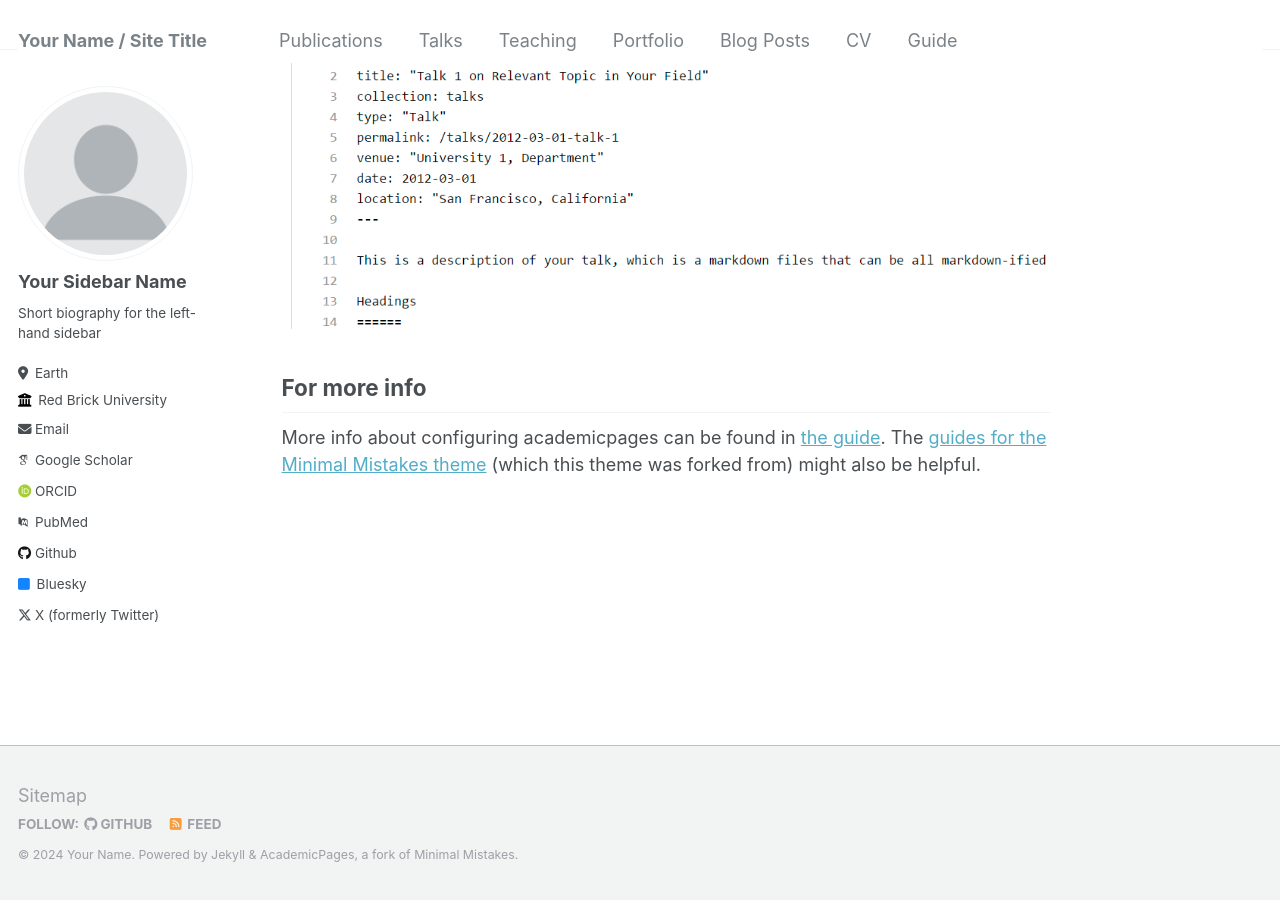
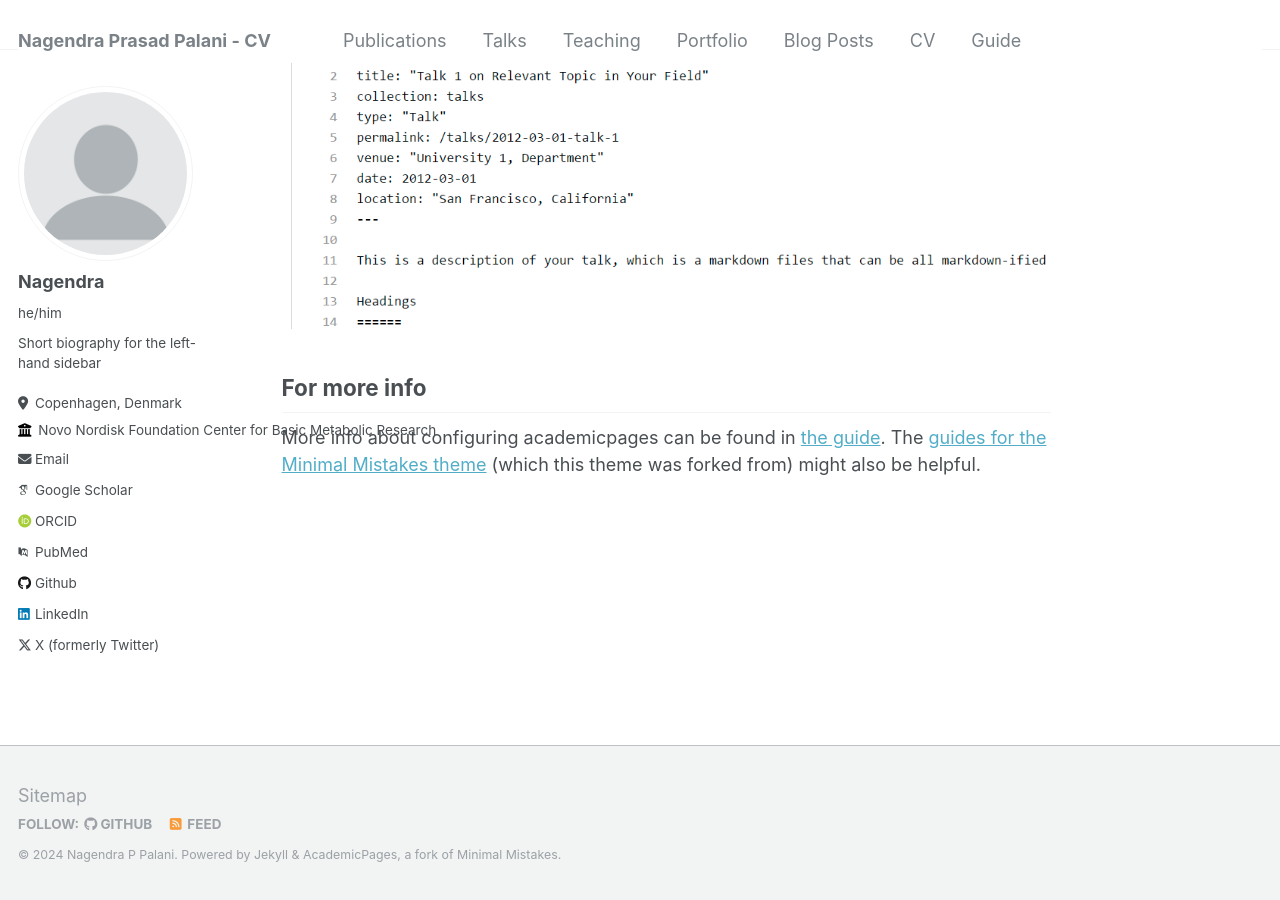
Before and after one commit to nagendrapalani/nagendrapalani.github.io, a Jekyll site: the page built from _pages/about.md, in a window 1280 px wide and 900 px high, scrolled down 2640 px. Built offline with Jekyll 4.4.1, drawn with Linux system fonts in a browser that asks for light colours; some web fonts are replaced.

Commit message:
Update _config.yml

```diff
--- a/_config.yml
+++ b/_config.yml
@@ -8,13 +8,13 @@
 
 # Basic Site Settings
 locale                   : "en-US"
-title                    : "Your Name / Site Title"
+title                    : "Nagendra Prasad Palani - CV"
 title_separator          : "-"
-name                     : &name "Your Name"
-description              : &description "personal description"
-url                      : https://academicpages.github.io # the base hostname & protocol for your site e.g. "https://mmistakes.github.io"
+name                     : &name "Nagendra P Palani"
+description              : &description "Rsearcher - human & microbial metabolism"
+url                      : https://nagendrapalani.github.io # the base hostname & protocol for your site e.g. "https://mmistakes.github.io"
 baseurl                  : "" # the subpath of your site, e.g. "/blog"
-repository               : "academicpages/academicpages.github.io"
+repository               : "nagendrapalani/nagendrapalani.github.io"
 
 # Site Author - The following control what appear as part of the author content on the side bar.
 #               If a field is blank the icon and link will not appear, otherwise it will be shown.
@@ -22,32 +22,32 @@ repository               : "academicpages/academicpages.github.io"
 author:
   # Biographic information
   avatar           : "profile.png"
-  name             : "Your Sidebar Name"
-  pronouns         : # example: "she/her"
+  name             : "Nagendra"
+  pronouns         : "he/him"
   bio              : "Short biography for the left-hand sidebar"
-  location         : "Earth"
-  employer         : "Red Brick University"
+  location         : "Copenhagen, Denmark"
+  employer         : "Novo Nordisk Foundation Center for Basic Metabolic Research"
   uri              : # URL
-  email            : "none@example.org"
+  email            : "nagendra.palani#sund.ku.dk"
 
   # Academic websites
   arxiv            : # URL - Update with the correct link to your profile
-  googlescholar    : "https://scholar.google.com/citations?user=PS_CX0AAAAAJ"
+  googlescholar    : "https://scholar.google.com/citations?user=v6kuWFkAAAAJ"
   impactstory      : # URL
-  orcid            : "http://orcid.org/yourorcidurl"
-  pubmed           : "https://www.ncbi.nlm.nih.gov/pubmed/?term=john+snow"
-  researchgate     : # URL
+  orcid            : "https://orcid.org/0000-0001-7701-8901"
+  pubmed           : "https://www.ncbi.nlm.nih.gov/pubmed/?term=palani+np"
+  protocols.io     : "https://www.protocols.io/researchers/nagendra-palani"
 
   # Repositories and software development
   bitbucket        : # Username - Update with your username on the site
   codepen          : # Username
   dribbble         : # Username
-  github           : "academicpages"
+  github           : "nagendrapalani"
   kaggle           : # Username
   stackoverflow    : # User number or user number and name (i.e., use "1" or "1/jeff-atwood")
 
   # Social media
-  bluesky          : "bsky.app" # Replace this with you Bluesky username
+  bluesky          : # Replace this with you Bluesky username
   facebook         : # Username
   flickr           : # Username
   foursquare       : # Username
@@ -56,7 +56,7 @@ author:
   keybase          : # Username
   instagram        : # Username
   lastfm           : # Username
-  linkedin         : # Username
+  linkedin         : "npalani"
   mastodon         : # URL
   medium           : # URL
   pinterest        : # Username
```
